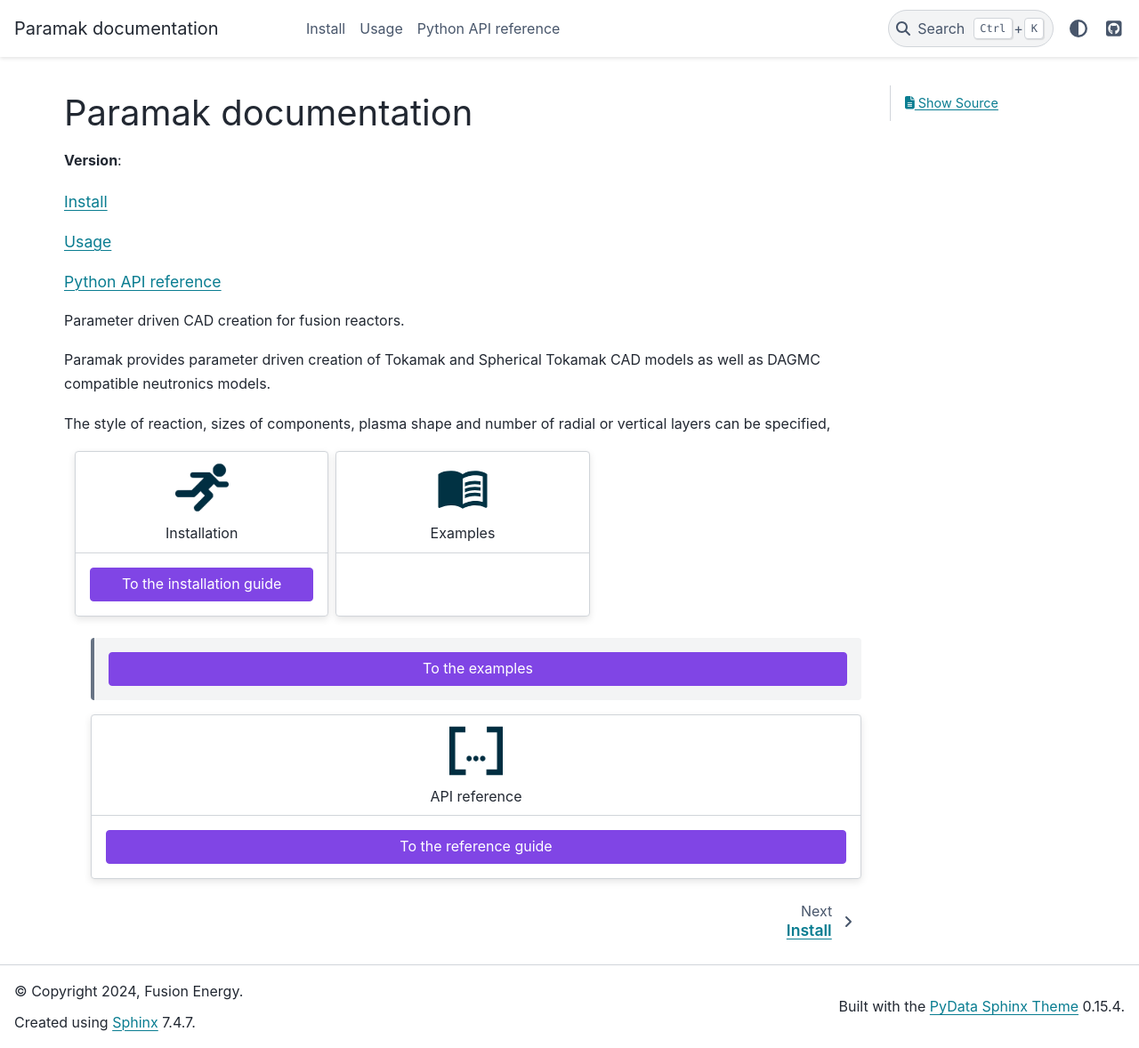
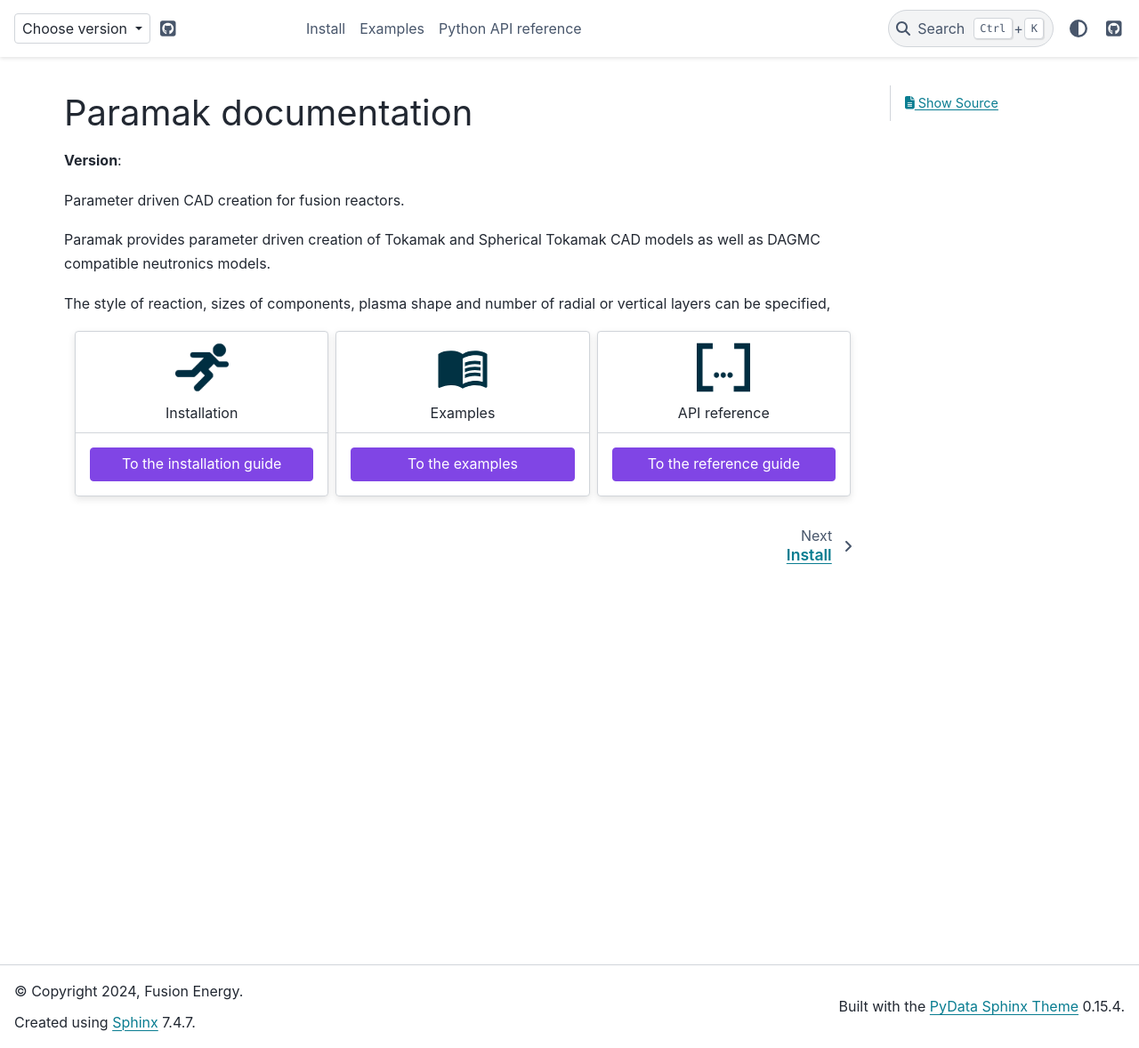
Before and after one commit to fusion-energy/paramak, a Sphinx documentation site: the page built from docs/index.rst, in a window 1280 px wide and 1178 px high. Shown: the whole window at 89% size. Built offline with Sphinx 7.4.7 and the PyData theme 0.15.4, drawn with Linux system fonts in a browser that asks for light colours; pages that are not in the unit, such as notebooks, are missing from menus; the version number could not be read and is left out.

Commit message:
improved docs

```diff
--- a/docs/conf.py
+++ b/docs/conf.py
@@ -68,14 +68,14 @@
         "json_url": "https://raw.githubusercontent.com/fusion-energy/paramak/main/docs/version_switcher.json",
         "version_match": version_match,
     },
-    # "navbar_start": ["version-switcher", "navbar-icon-links"],
-    # "show_nav_level": 3,
-    # "collapse_navigation": True,
-    # "show_version_warning_banner": True,
+    "navbar_start": ["version-switcher", "navbar-icon-links"],
+    "show_nav_level": 3,
+    "collapse_navigation": True,
+    "show_version_warning_banner": True,
 }
-# html_sidebars = {
-#     "**": ["sidebar-nav-bs", "sidebar-ethical-ads"]
-# }
+html_sidebars = {
+    "**": ["sidebar-nav-bs"]
+}
 
 html_favicon = '_static/favicon.ico'
 master_doc = "index"
--- a/docs/examples.rst
+++ b/docs/examples.rst
@@ -1,5 +1,5 @@
-Usage
-=====
+Examples
+========
 
 There are two main reactors to choose from:
 
@@ -25,6 +25,6 @@
 .. toctree::
    :maxdepth: 3
 
-   usage_vis
-   usage_tokamak
-   usage_spherical_tokamak
+   examples_vis
+   examples_tokamak
+   examples_spherical_tokamak
--- a/docs/index.rst
+++ b/docs/index.rst
@@ -51,7 +47,7 @@
 
         Examples
         ^^^
-\
+
         .. button-ref:: examples
             :expand:
             :color: secondary
--- a/docs/python_api.rst
+++ b/docs/python_api.rst
@@ -8,11 +8,8 @@
 ----------
 
 .. autofunction:: tokamak
-
 .. autofunction:: tokamak_from_plasma
-
 .. autofunction:: spherical_tokamak
-
 .. autofunction:: spherical_tokamak_from_plasma
 
 Workplanes
```
Also changed, not shown: other parts of docs/index.rst (+5 -9 lines).
